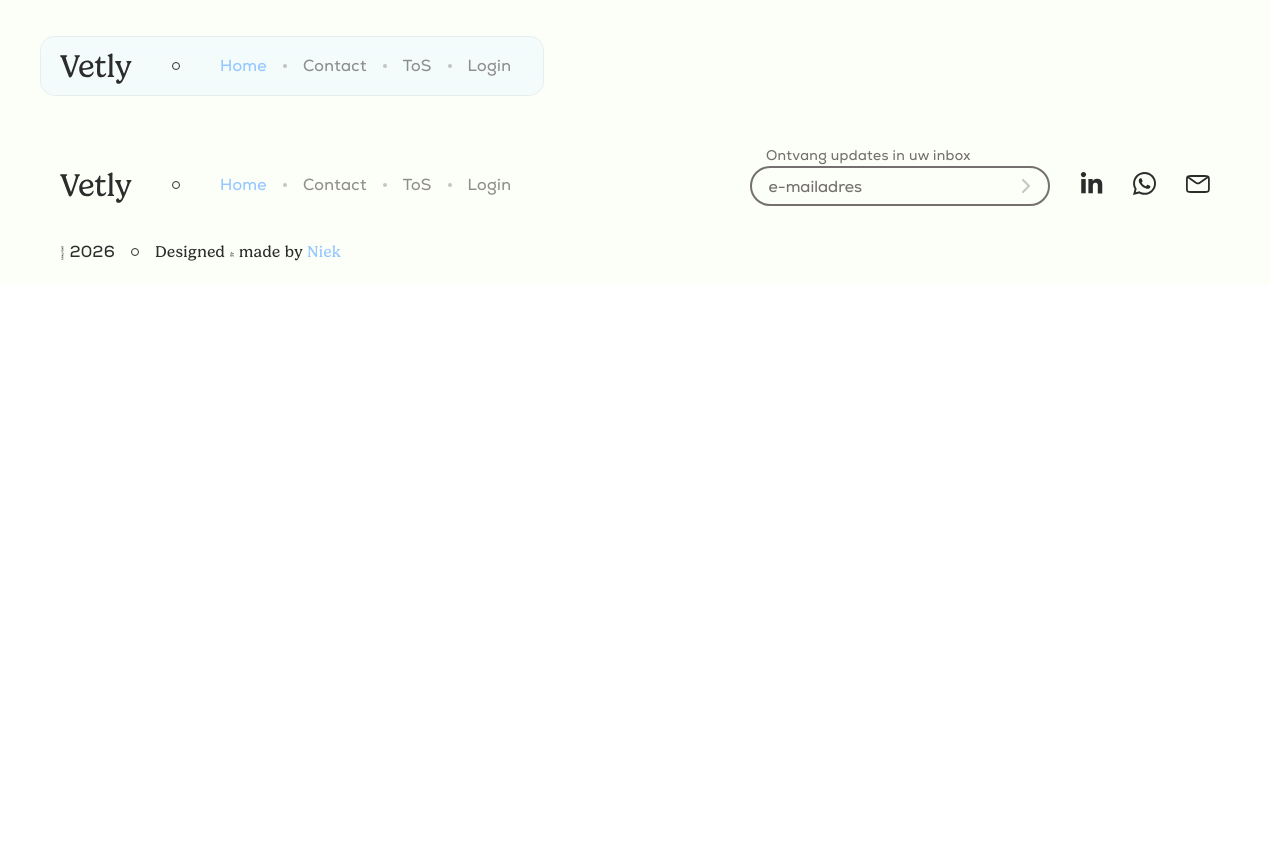
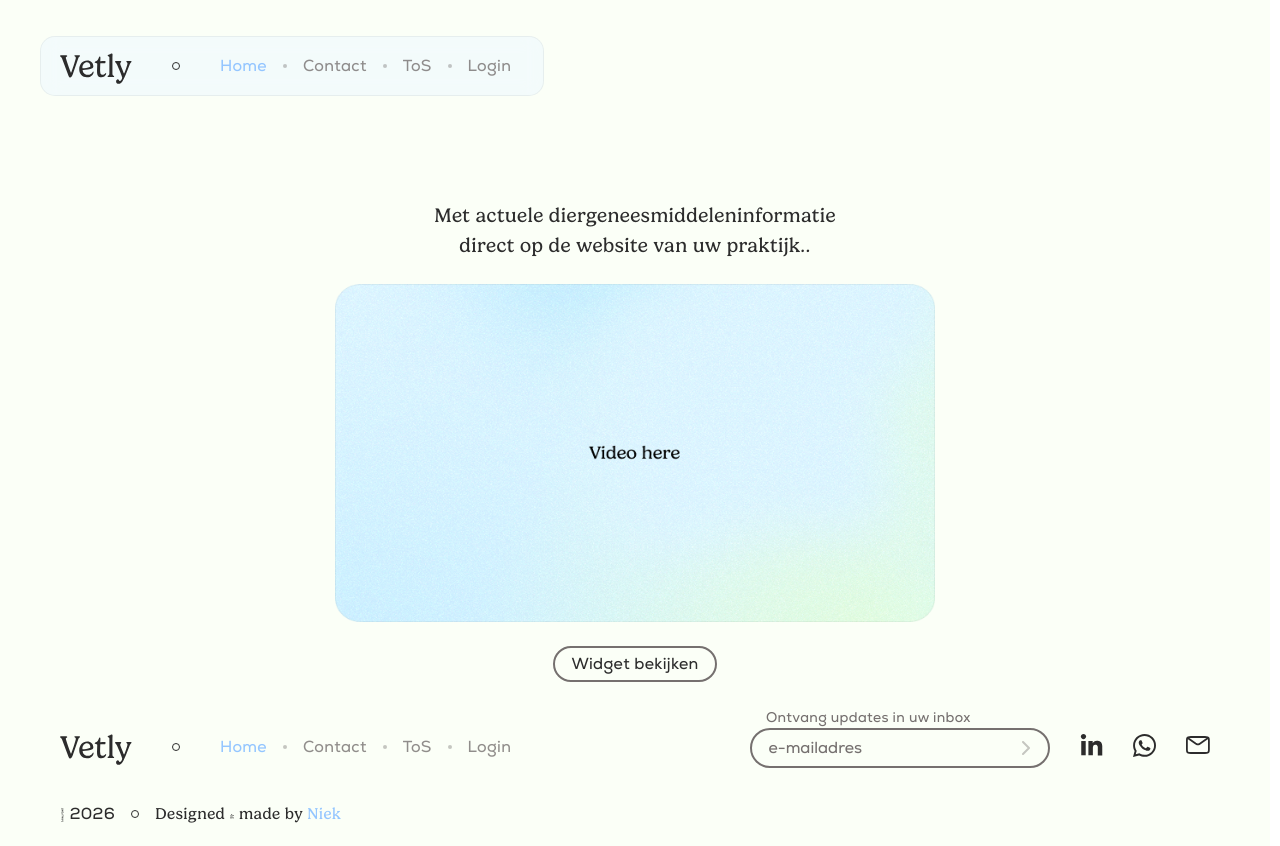
Before and after one commit to cactusniek/Vetly, a React (Vite) app: page / in a window 1280 px wide. Before the commit the page ends 800 px from the top, so only its background shows below. Built offline with nearby package versions, Linux system fonts and the light colour scheme.

Commit message:
update: Landing.tsx

```diff
--- a/src/apps/site/Landing.tsx
+++ b/src/apps/site/Landing.tsx
@@ -26,16 +26,20 @@ function Landing() {
 
                 <div className="container_sections">
                     <div className="section_1">
+                        <div className="container_titles">
                             <h1 className="hero_title">
                                 Met actuele diergeneesmiddeleninformatie
                                 <br />
                                 direct op de website van uw praktijk..
                             </h1>
+
                             <h2 className="hero_subtitle">zorgt u voor overzichtelijke informatie zonder onnodig papier</h2>
+                        </div>
 
                         <img src={VideoPlaceholder} className="VideoPlaceholder" />
                         {/* <video src="" poster="" preload="metadata" muted playsInline className=""></video> */}
 
+                        {/* Click moet naar beneden scrollen, naar alle aangesloten dierenartsen */}
                         <a href="#" target="_blank" rel="noopener noreferrer" className="button_login">
                             Widget bekijken
                         </a>
--- a/src/styles/site/footer.scss
+++ b/src/styles/site/footer.scss
@@ -6,7 +6,7 @@
 
 .footer {
     margin-top: 1.5rem;
-    margin-inline: 1.5rem;
+    margin-inline: 1rem;
     margin-bottom: 1.5rem;
 
     @include respond-up-width(tablet-large) {
@@ -221,7 +221,7 @@
                         text-indent: 0.25ch;
                         color: $color-text-main;
 
-                        transition: border-color 0.3s ease;
+                        transition: border-color 0.3s ease-in-out;
                         appearance: none;
                         -webkit-appearance: none;
 
--- a/src/styles/site/landing.scss
+++ b/src/styles/site/landing.scss
@@ -13,20 +13,131 @@
     background-color: $color-bg-site;
 
     .container_sections {
-        margin-top: 6.25rem; // the height of Header.tsx
+        // margin-top: 6.25rem; // the height of Header.tsx
+        padding-top: 5rem; // the height of Header.tsx
+        padding-inline: 1rem;
 
-        display: none;
+        display: flex;
         flex-direction: column;
-        // height: 150vh; // for testing; shouldn't be here, content will fill height
 
         .section_1 {
             display: flex;
             flex-direction: column;
             align-items: center;
             text-align: center;
+            gap: 1.5rem;
 
-            .hero_title {
+            .container_titles {
+                display: flex;
+                flex-direction: column;
+                gap: 1rem;
+
+                .hero_title {
+                    font-size: 20px;
+                    font-weight: 400;
+                    line-height: 1.5;
+                }
+
+                .hero_subtitle {
+                    display: none;
+                }
+            }
+
+            .VideoPlaceholder {
+                width: 100%;
+                max-width: 600px; /* optioneel: begrenzen op desktop */
+                min-width: 270px;
+
+                aspect-ratio: 16 / 9; /* vervangt min-height in de meeste gevallen */
+                min-height: 210px;
+            }
+
+            video {
+                user-select: none;
+                -webkit-user-drag: none;
+            }
+
+            .button_login {
+                padding-top: 0.5rem;
+                padding-inline: 1rem;
+                padding-bottom: 0.5rem;
+
+                text-decoration: none;
+                font-family: 'Nexa', sans-serif;
+                color: $color-text-main;
+
+                border-radius: $border-radius-sm;
+                border: 2px solid $color-muted;
+
+                cursor: pointer;
+
+                transition: border-color 0.3s ease-in-out;
+
+                &:hover {
+                    border-color: $color-primary;
+                }
+
+                @include respond-up-width(xxl) {
+                    display: block;
+                }
             }
         }
+
+        // .section_1 {
+        //     display: flex;
+        //     flex-direction: column;
+        //     align-items: center;
+        //     text-align: center;
+        //     gap: 3rem;
+
+        //     .container_titles {
+        //         display: flex;
+        //         flex-direction: column;
+        //         gap: 1rem;
+
+        //         .hero_title {
+        //             font-size: 38px;
+        //             font-weight: 400;
+        //             line-height: 1.5;
+        //         }
+
+        //         .hero_subtitle {
+        //             font-family: 'Nexa', sans-serif;
+        //             font-size: 22px;
+        //             font-weight: 400;
+        //             color: $color-text-muted;
+        //         }
+        //     }
+
+        //     video {
+        //         user-select: none;
+        //         -webkit-user-drag: none;
+        //     }
+
+        //     .button_login {
+        //         padding-top: 0.5rem;
+        //         padding-inline: 1rem;
+        //         padding-bottom: 0.5rem;
+
+        //         text-decoration: none;
+        //         font-family: 'Nexa', sans-serif;
+        //         color: $color-text-main;
+
+        //         border-radius: $border-radius-sm;
+        //         border: 2px solid $color-muted;
+
+        //         cursor: pointer;
+
+        //         transition: border-color 0.3s ease-in-out;
+
+        //         &:hover {
+        //             border-color: $color-primary;
+        //         }
+
+        //         @include respond-up-width(xxl) {
+        //             display: block;
+        //         }
+        //     }
+        // }
     }
 }
```
Lines whose indentation alone changed are shown as unchanged.
